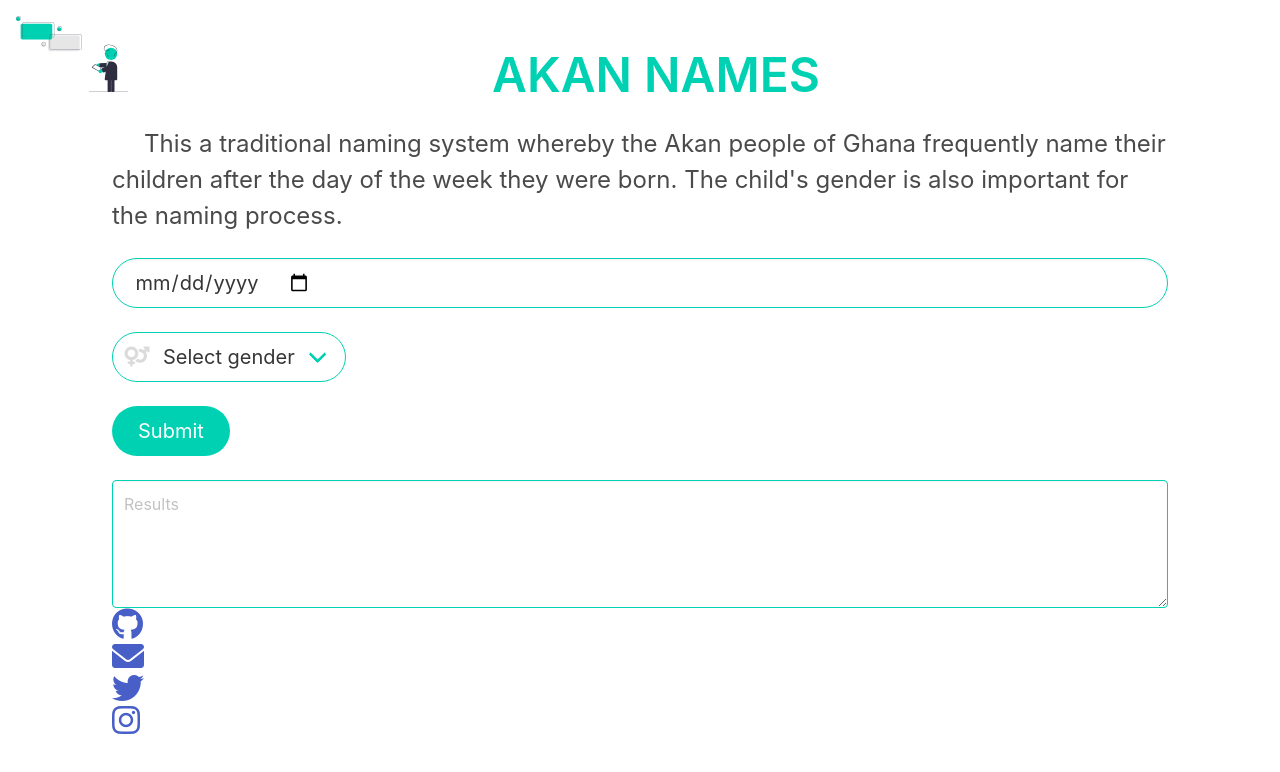
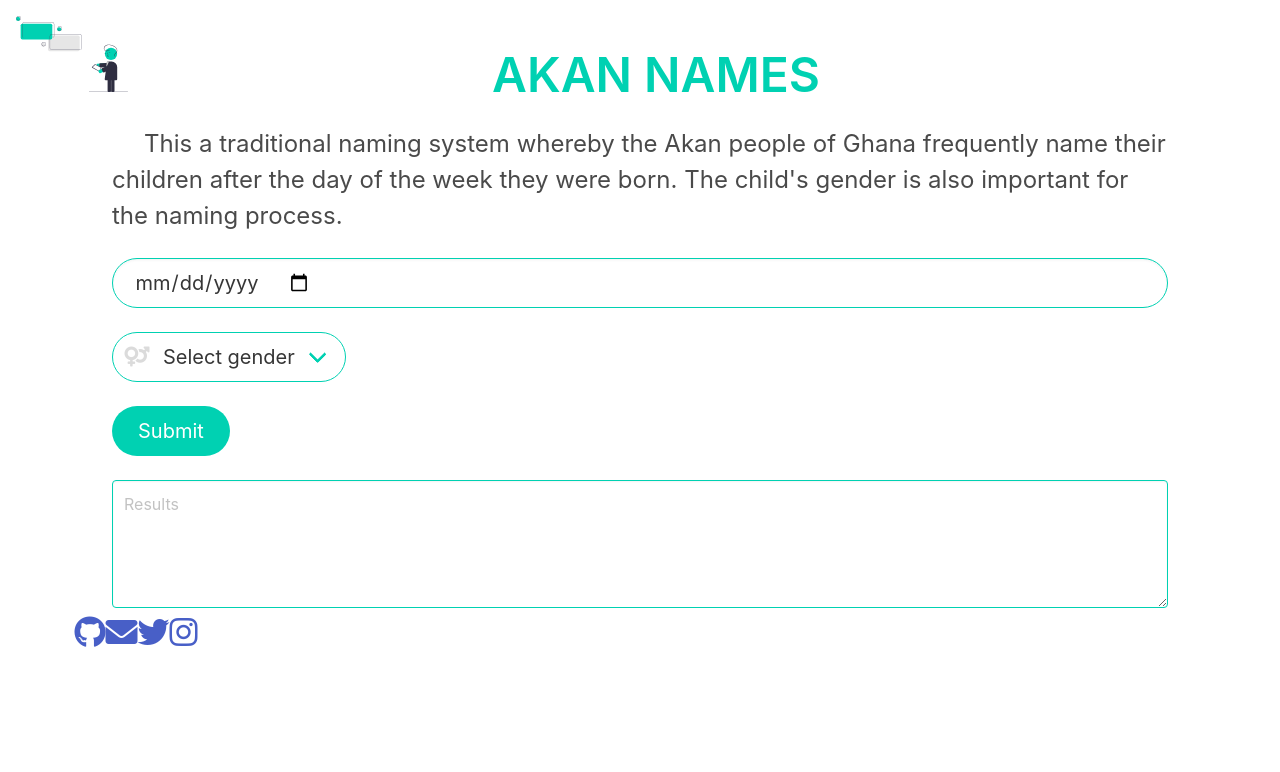
Before and after one commit to ivymmurithi/akan-name, a plain HTML site: page index.html in a window 1280 px wide. Drawn offline with nearby package versions, Linux system fonts and the light colour scheme.

Commit message:
add flex box to the icons

```diff
--- a/styles.css
+++ b/styles.css
@@ -11,3 +11,7 @@
 .image {
   float: left;
 }
+
+.icon{
+  display: flex;
+}
```
